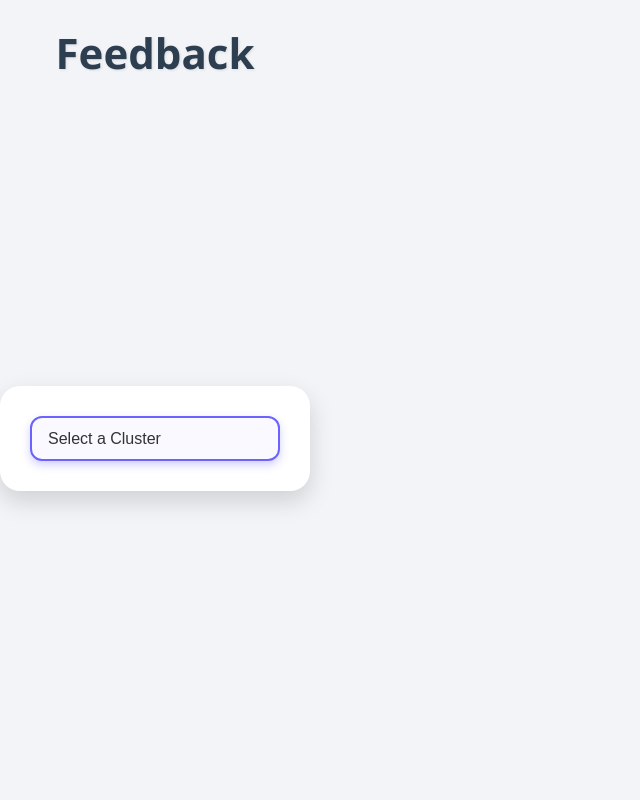
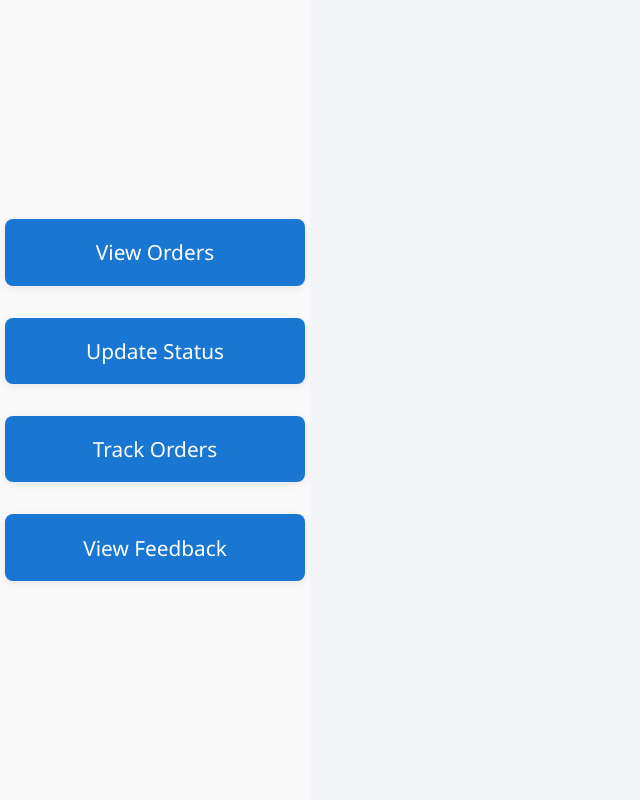
Before and after one commit to parizaamunshi/pans-ngo-portal, a React (Vite) app: page / in a window 1280 px wide. Shown: the top 800 px of the page, without its empty margins (0-640 px from the left). Built offline with nearby package versions, Linux system fonts and the light colour scheme.

Commit message:
added landing page

```diff
--- a/src/App.jsx
+++ b/src/App.jsx
@@ -1,3 +1,109 @@
+// import React from "react";
+// import { BrowserRouter as Router, Routes, Route } from "react-router-dom";
+// import Feedback from "./components/feedback";
+// import Village1 from "./components/villages/village1";
+// import Village2 from "./components/villages/village2";
+// import Village3 from "./components/villages/village3";
+// import Village4 from "./components/villages/village4";
+// import Village5 from "./components/villages/village5";
+// import Barcode from "./components/Barcode";
+// import { ToastContainer } from "react-toastify";
+// import "react-toastify/dist/ReactToastify.css";
+
+// function App() {
+//   const handleApprove = (data) => {
+//     // handle approve logic
+//   };
+
+//   const handleReject = (data) => {
+//     // handle reject logic
+//   };
+
+//   return (
+//     <Router>
+//       <Routes>
+//         <Route path="/" element={<Feedback />} />
+//         <Route path="/village1" element={<Village1 />} />
+//         <Route path="/village2" element={<Village2 />} />
+//         <Route path="/village3" element={<Village3 />} />
+//         <Route path="/village4" element={<Village4 />} />
+//         <Route path="/village5" element={<Village5 />} />
+//         <Route
+//           path="/barcode"
+//           element={
+//             <>
+//               <h3 style={{ textAlign: "center", marginTop: "20px" }}>
+//                 Product Approval
+//               </h3>
+//               <Barcode onApprove={handleApprove} onReject={handleReject} />
+//               <ToastContainer position="top-right" autoClose={2000} />
+//             </>
+//           }
+//         />
+//       </Routes>
+//     </Router>
+//   );
+// }
+
+// export default App;
+
+
+
+// import React from "react";
+// import { BrowserRouter as Router, Routes, Route } from "react-router-dom";
+// import Feedback from "./components/feedback";
+// import Village1 from "./components/villages/village1";
+// import Village2 from "./components/villages/village2";
+// import Village3 from "./components/villages/village3";
+// import Village4 from "./components/villages/village4";
+// import Village5 from "./components/villages/village5";
+// import Barcode from "./components/Barcode";
+// import HomeLeader from "./components/home_leader";
+// import { ToastContainer } from "react-toastify";
+// import "react-toastify/dist/ReactToastify.css";
+
+// function App() {
+//   const handleApprove = (data) => {
+//     // handle approve logic
+//   };
+
+//   const handleReject = (data) => {
+//     // handle reject logic
+//   };
+
+//   return (
+//     <Router>
+//       <Routes>
+//         <Route path="/" element={<HomeLeader />} /> {/* HomeLeader is now the main page */}
+//         <Route path="/feedback" element={<Feedback />} /> {/* Feedback moved to /feedback */}
+//         <Route path="/village1" element={<Village1 />} />
+//         <Route path="/village2" element={<Village2 />} />
+//         <Route path="/village3" element={<Village3 />} />
+//         <Route path="/village4" element={<Village4 />} />
+//         <Route path="/village5" element={<Village5 />} />
+//         <Route
+//           path="/barcode"
+//           element={
+//             <>
+//               <h3 style={{ textAlign: "center", marginTop: "20px" }}>
+//                 Product Approval
+//               </h3>
+//               <Barcode onApprove={handleApprove} onReject={handleReject} />
+//               <ToastContainer position="top-right" autoClose={2000} />
+//             </>
+//           }
+//         />
+//       </Routes>
+//     </Router>
+//   );
+// }
+
+// export default App;
+
+
+
+
+
 import React from "react";
 import { BrowserRouter as Router, Routes, Route } from "react-router-dom";
 import Feedback from "./components/feedback";
@@ -7,6 +113,7 @@ import Village3 from "./components/villages/village3";
 import Village4 from "./components/villages/village4";
 import Village5 from "./components/villages/village5";
 import Barcode from "./components/Barcode";
+import HomeLeader from "./components/home_leader";
 import { ToastContainer } from "react-toastify";
 import "react-toastify/dist/ReactToastify.css";
 
@@ -22,7 +129,19 @@ function App() {
   return (
     <Router>
       <Routes>
-        <Route path="/" element={<Feedback />} />
+        <Route
+          path="/"
+          element={
+            <div>
+              <HomeLeader />
+              <div style={{ marginTop: "4rem" }}>
+                <h2 style={{ textAlign: "center" }}>Feedback</h2>
+                <Feedback />
+              </div>
+            </div>
+          }
+        />
+        <Route path="/feedback" element={<Feedback />} />
         <Route path="/village1" element={<Village1 />} />
         <Route path="/village2" element={<Village2 />} />
         <Route path="/village3" element={<Village3 />} />
--- /dev/null
+++ b/src/components/home_leader.css
@@ -0,0 +1,26 @@
+.leader-container {
+  display: flex;
+  flex-direction: column;
+  justify-content: center;
+  align-items: center;
+  height: 100vh;
+  gap: 2rem;
+  background: #f9f9f9;
+}
+
+.leader-btn {
+  width: 300px;
+  padding: 1.2rem 0;
+  font-size: 1.3rem;
+  border: none;
+  border-radius: 8px;
+  background: #1976d2;
+  color: white;
+  cursor: pointer;
+  box-shadow: 0 2px 8px rgba(0,0,0,0.08);
+  transition: background 0.2s;
+}
+
+.leader-btn:hover {
+  background:#1565c0;
+}
--- /dev/null
+++ b/src/components/home_leader.jsx
@@ -0,0 +1,15 @@
+import React from "react";
+import "./home_leader.css";
+
+const HomeLeader = () => {
+  return (
+    <div className="leader-container">
+      <button className="leader-btn">View Orders</button>
+      <button className="leader-btn">Update Status</button>
+      <button className="leader-btn">Track Orders</button>
+      <button className="leader-btn">View Feedback</button>
+    </div>
+  );
+};
+
+export default HomeLeader;
```
